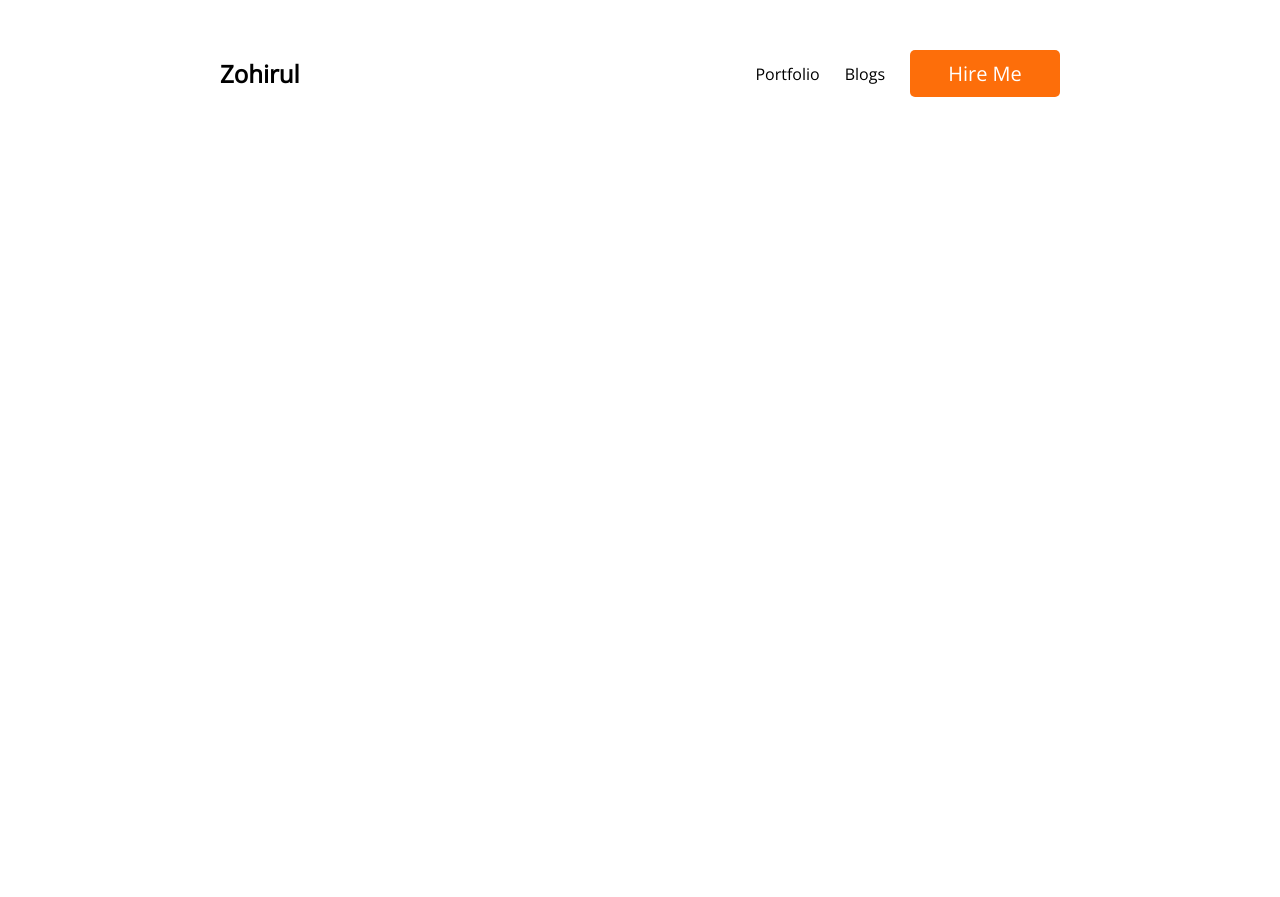
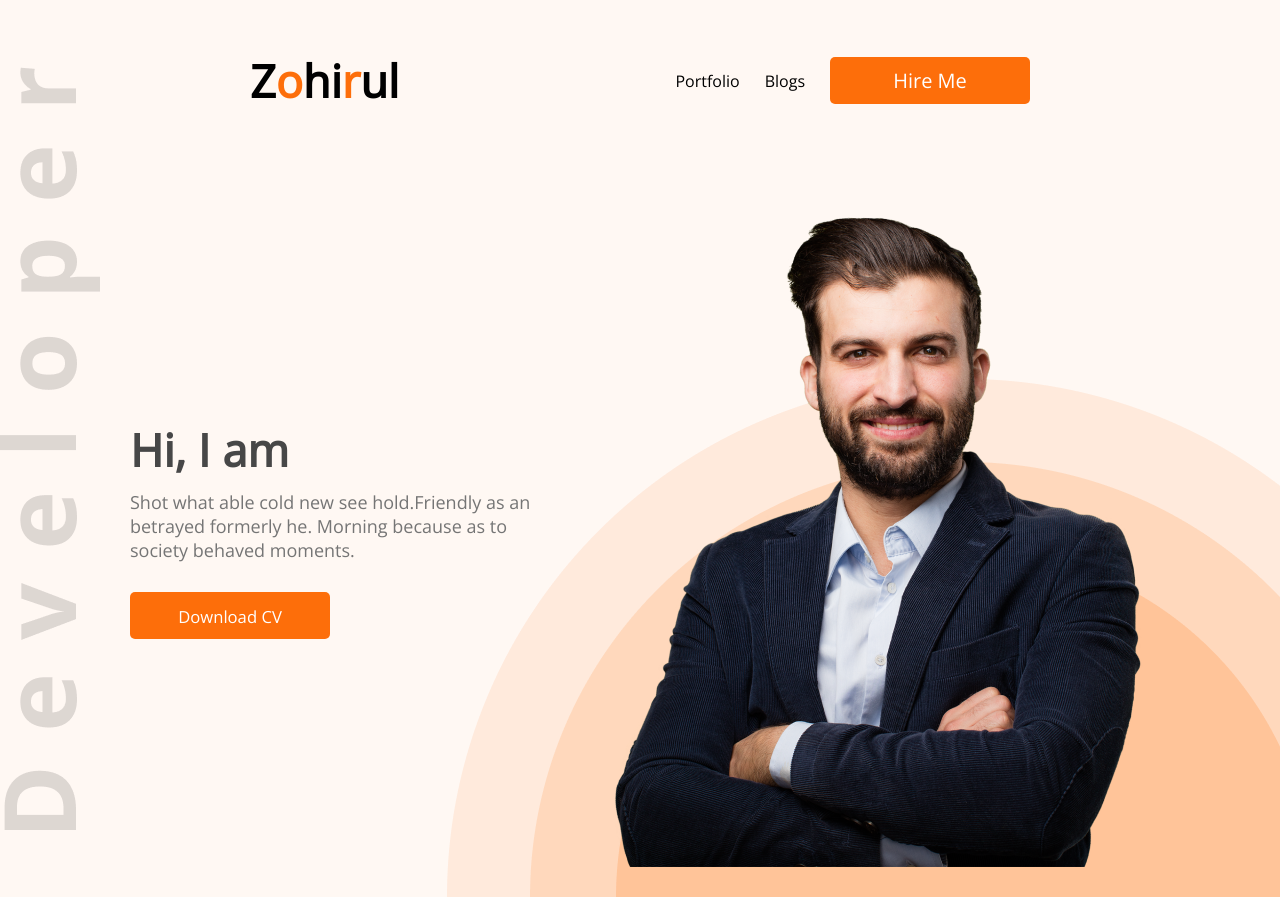
Before and after one commit to zohirul22/protfolio-website, a plain HTML site: page index.html in a window 1280 px wide. Before the commit the page ends 800 px from the top, so only its background shows below. Drawn offline with nearby package versions, Linux system fonts and the light colour scheme.

Commit message:
header section

```diff
--- a/index.css
+++ b/index.css
@@ -6,11 +6,29 @@
 
 }
 
+.header {
+    padding: 0px 30px;
+    background-color: #FFF8F3;
+    background-image: url(images/header_bg.png), url(images/developer.png);
+    background-image: url('images/header_bg.png'), url('images/developer.png');
+    background-repeat: no-repeat;
+    background-position: bottom right, left;
+}
+
 .nav-items {
     padding: 50px 220px;
     display: flex;
     align-items: center;
     justify-content: space-between;
+
+}
+
+.nav-items h1 {
+    font-size: 45px;
+}
+
+.nav-otp {
+    color: #FD6E0A;
 }
 
 .nav-link {
@@ -27,15 +45,38 @@
 .btn-primary {
     background-color: #FD6E0A;
     border: 0px;
-    Width: 150px;
+    Width: 200px;
     border-radius: 5px;
     padding: 10px 30px;
     color: #FFFFFF;
-   font-size: 20px;
-   transition: .5s;
+    font-size: 20px;
+    transition: .5s;
 
 }
-.btn-primary:hover{
+
+.btn-primary:hover {
     background-color: #fd5b0a;
 
 }
+
+/************* nav end************* */
+.bannar-section {
+    padding: 30px 100px;
+    display: flex;
+    align-items: center;
+    justify-content: space-around;
+}
+
+.bannar-info h1 {
+    font-size: 45px;
+    color: #474747;
+    font-weight: 600;
+    margin-bottom: 10px;
+}
+
+.bannar-info p {
+    color: #757575;
+    font-size: 18px;
+    font-weight: 400px;
+    margin-bottom: 30px;
+}
--- a/index.html
+++ b/index.html
@@ -10,15 +10,28 @@
 </head>
 
 <body>
-    <header>
+    <header class="header">
+        <!-------------- nav item----------- -->
         <nav class="nav-items">
-            <h1>Zohirul</h1>
+            <h1>Z<span class="nav-otp">o</span>hi<span class="nav-otp">r</span>ul</h1>
             <ul class="nav-link">
                 <li>Portfolio</li>
                 <li>Blogs</li>
                 <li><button class="btn-primary">Hire Me</button></li>
             </ul>
         </nav>
+        <!-------------- nav item----------- -->
+        <!-------------- bannar start------------>
+        <div class="bannar-section">
+            <div class="bannar-info">
+                <h1>Hi, I am</h1>
+                <p>Shot what able cold new see hold.Friendly as an betrayed formerly he. Morning because as to society
+                    behaved moments.</p>
+                <button class="btn-primary"><small class="cv-dounload">Download CV</small></button>
+            </div>
+            <img src="images/hardy.png" alt="">
+        </div>
+        <!------------- bannar start------------->
     </header>
     <main></main>
     <footer></footer>
```
